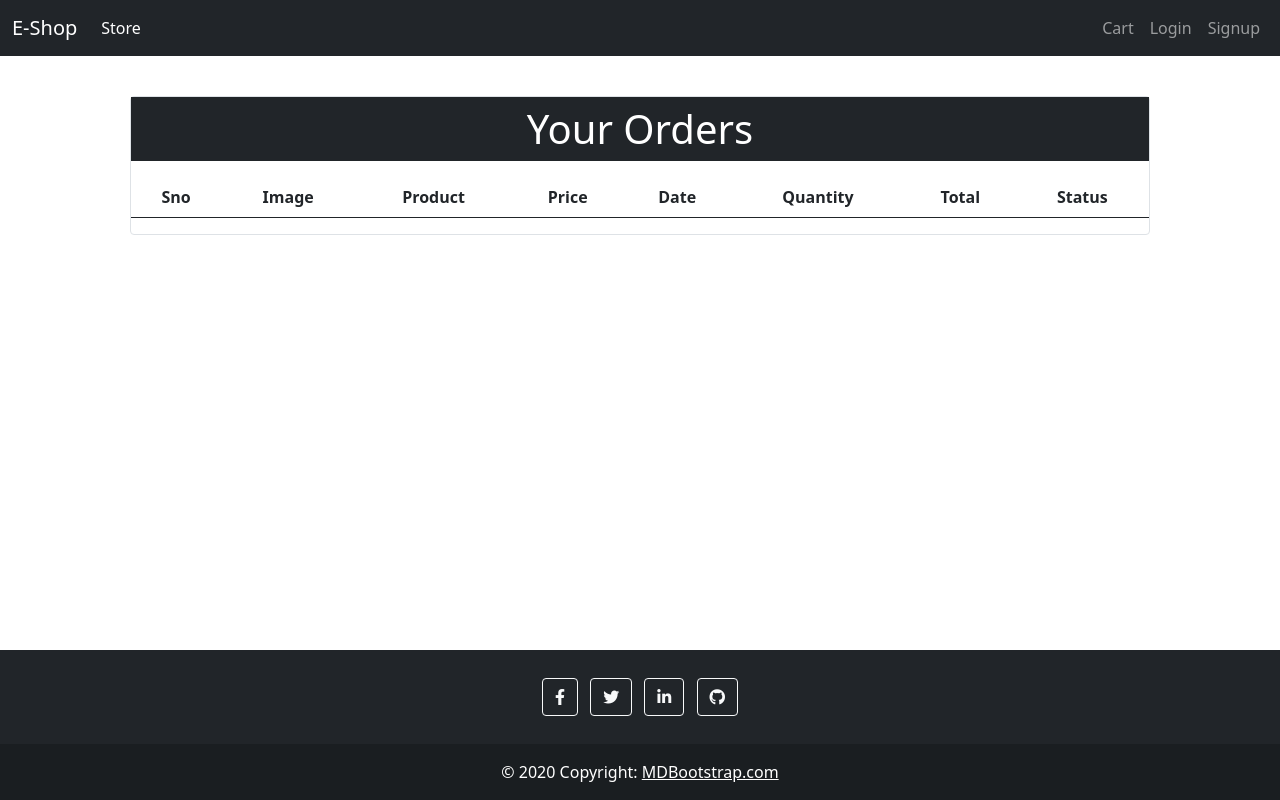
After one commit to Muntasir2179/Eshop, a Django app: page /orders/ in a window 1280 px wide. The commit adds this page. Run offline with Django 4.2, Linux system fonts and the light colour scheme; data comes from the database, SQL or seed files in the repository; both versions use the stored data as it was after the commit; lists and menus that the app fills with data are empty.

Commit message:
Orders page added

```diff
--- a/store/models.py
+++ b/store/models.py
@@ -81,9 +81,14 @@ class Order(models.Model):
     address = models.CharField(max_length=50, default='', blank=True)
     phone = models.CharField(max_length=50, default='', blank=True)
     date = models.DateField(default=datetime.datetime.today)
+    status = models.BooleanField(default=False)
 
     def __str__(self):
         return str(self.customer.first_name) + " " + str(self.customer.last_name) + " " + str(self.date)
 
     def placeOrder(self):
         self.save()
+
+    @staticmethod
+    def get_orders_by_customer(customer_id):
+        return Order.objects.filter(customer=customer_id).order_by('-date')
--- a/store/templates/base.html
+++ b/store/templates/base.html
@@ -25,7 +25,7 @@
                     <li class="nav-item"><a class="nav-link" aria-current="page" href="/cart">Cart</a></li>
                     {% if request.session.customer %}
                     {% comment %} if customer is logged in then show the Logout button {% endcomment %}
-                    <li class="nav-item"><a class="nav-link" aria-current="page" href="/oders">Oders</a></li>
+                    <li class="nav-item"><a class="nav-link" aria-current="page" href="/orders">Oders</a></li>
                     <li class="nav-item"><a class="nav-link" aria-current="page" href="/logout">Logout</a></li>
                     {% else %}
                     {% comment %} if customer is not logged in then show the Login and Signup button {% endcomment %}
--- /dev/null
+++ b/store/templates/orders.html
@@ -0,0 +1,43 @@
+{% extends 'base.html' %}
+{% load cart %}
+
+{% block content %}
+<div class="container pt-5">
+    <div class="border rounded m-5">
+        <p class="display-6 text-center bg-dark text-white py-2">Your Orders</p>
+        <table class="table text-center">
+            <thead>
+                <tr>
+                    <th>Sno</th>
+                    <th>Image</th>
+                    <th>Product</th>
+                    <th>Price</th>
+                    <th>Date</th>
+                    <th>Quantity</th>
+                    <th>Total</th>
+                    <th>Status</th>
+                </tr>
+            </thead>
+            <tbody>
+                {% for order in orders %}
+                <tr class="">
+                    <td>{{forloop.counter}}</td>
+                    <td><img style="height:80px;" class="rounded" src="{{order.product.image.url}}" alt=""></td>
+                    <td>{{order.product.name}}</td>
+                    <td>{{order.price}}</td>
+                    <td>{{order.date}}</td>
+                    <td>{{order.quantity}}</td>
+                    <td>{{order.quantity|multiply:order.price}}</td>
+                    {% comment %} <td>{% if order.status %}{{'Completed'}}{% else %}{{'Pending'}}{% endif %}</td> {% endcomment %}
+                    {% if order.status %}
+                    <td><span class="badge bg-success p-2">Completed</span></td>
+                    {% else %}
+                    <td><span class="badge bg-warning p-2">Pending</span></td>
+                    {% endif %}
+                </tr>
+                {% endfor %}
+            </tbody>
+        </table>
+    </div>
+</div>
+{% endblock content %}
--- a/store/templatetags/cart.py
+++ b/store/templatetags/cart.py
@@ -41,3 +41,8 @@ def total_cart_price(products, cart):
 @register.filter(name='currency')
 def currency(number):
     return "৳" + str(number)
+
+
+@register.filter(name='multiply')
+def multiply(number, number1):
+    return number * number1
--- a/store/urls.py
+++ b/store/urls.py
@@ -8,4 +8,5 @@ urlpatterns = [
     path('logout/', views.logout, name="logout"),
     path('cart/', views.Cart.as_view(), name="cart"),
     path('check_out/', views.CheckOut.as_view(), name="check_out"),
+    path('orders/', views.Orders.as_view(), name="orders"),
 ]
--- a/store/views.py
+++ b/store/views.py
@@ -191,3 +191,11 @@ class CheckOut(View):
         request.session['cart'] = {}
 
         return redirect('cart')
+
+
+class Orders(View):
+    def get(self, request):
+        customer_id = request.session.get('customer')
+        orders = Order.get_orders_by_customer(customer_id=customer_id)
+        # orders = orders.reverse()
+        return render(request, 'orders.html', {'orders': orders})
```
Also changed, not shown: db.sqlite3, store/migrations/0005_order_status.py (added).
